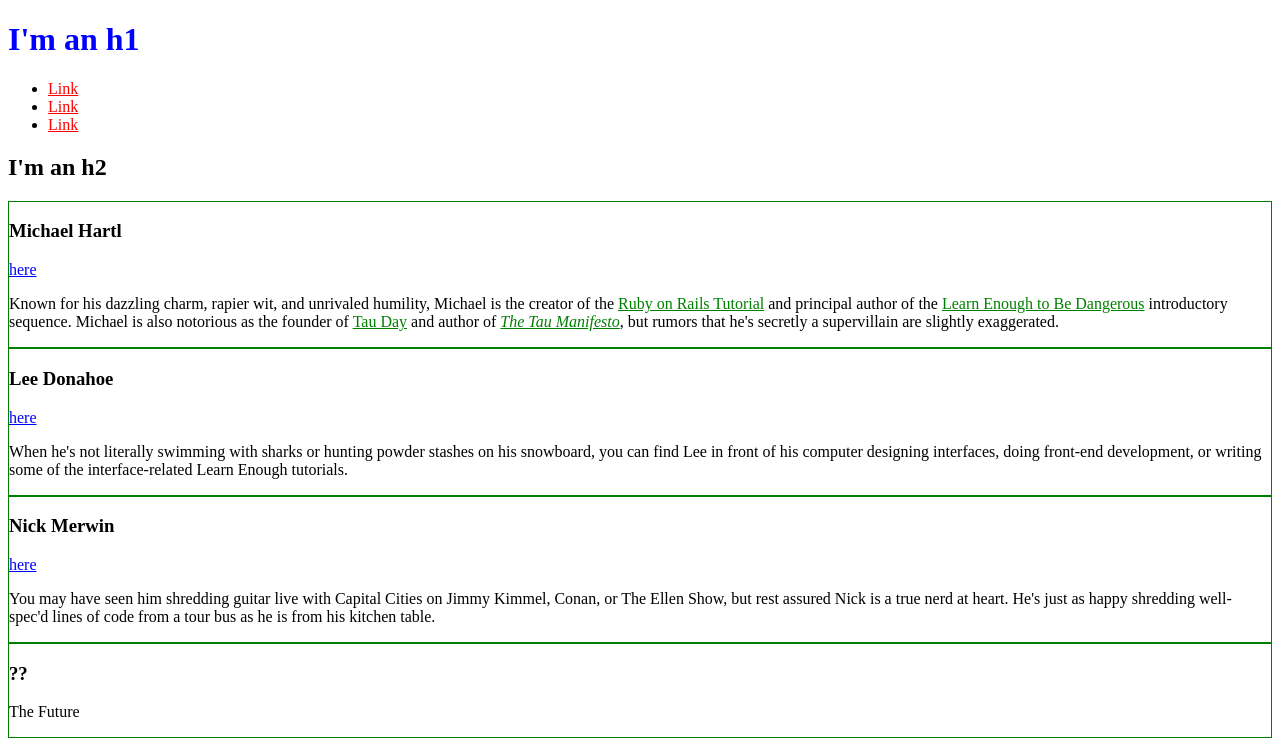
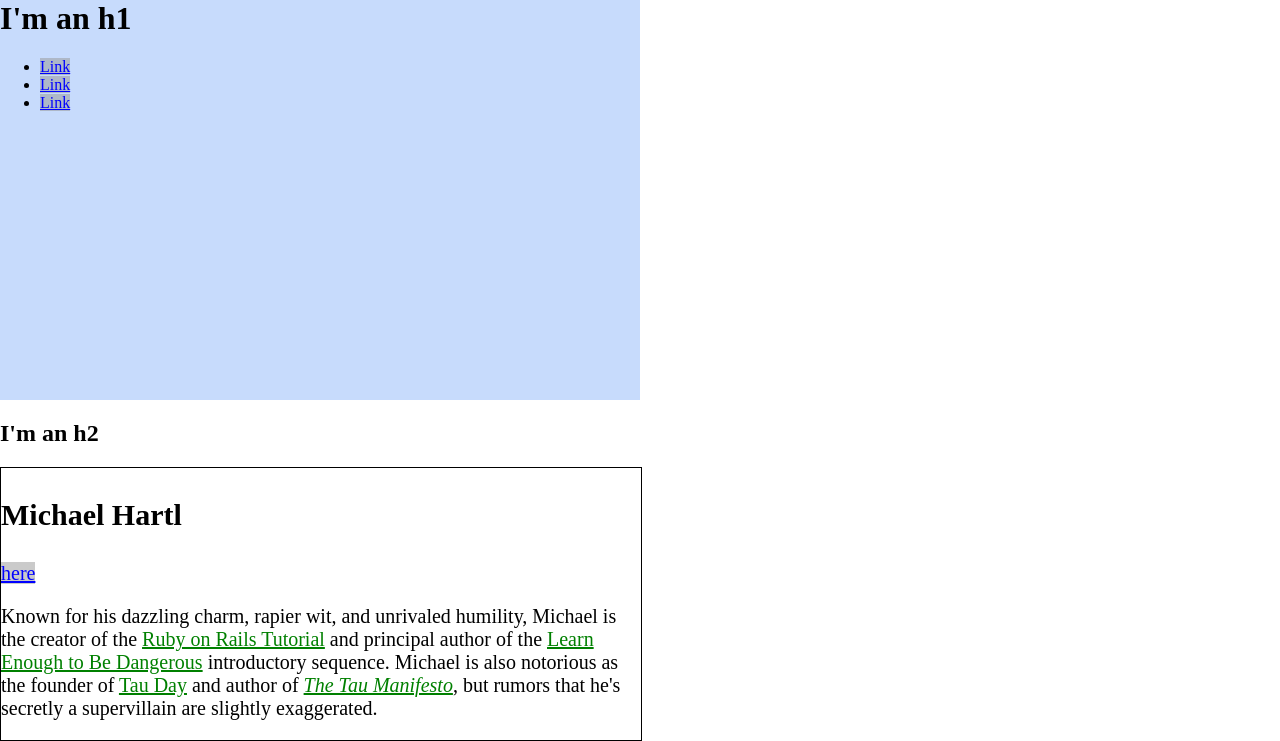
Before and after one commit to DinneK/DinneK.github.io, a plain HTML site: page index.html in a window 1280 px wide. Shown: the top 741 px of the page. Drawn offline with Linux system fonts and the light colour scheme.

Commit message:
Add font styling

```diff
--- a/index.html
+++ b/index.html
@@ -6,20 +6,44 @@
     <style>
       /* GLOBAL STYLES */
       a {
-        color: red;
+        color: #f00;
       }
-      div.bio-box {
-        border: 1px solid green;
+      html, body {
+        margin: 0;
+        padding: 0;
+      }
+      h1 {
+        font-size: 2em;
+        margin-top: 0;
+      }
+
+      /* HERO STYLES */
+      .full-hero {
+        background-color: #c7dbfc;
+        height: 50vh;
+        width: 50vw;
       }
 
       /* SOCIAL STYLES */
       .social-link {
+        background: rgba(150, 150, 150, 0.5);
         color: blue;
       }
 
       /* BIO STYLES */
+      .bio-wrapper {
+        font-size: 20px;
+      }
       .bio-box {
         border: 1px solid black;
+        font-size: 1em;
+        width: 50%;
+      }
+      .bio-box h3 {
+        font-size: 1.5em;
+      }
+      .bio-copy {
+        font-size: 1em;
       }
       .bio-copy a {
         color: green;
@@ -27,22 +51,27 @@
     </style>
   </head>
   <body>
-    <h1 class="social-link">I'm an h1</h1>
+   <div class="full-hero hero-home">
+    <h1>I'm an h1</h1>
     <ul>
     <li>
-        <a href="https://example.com/">Link</a>
+        <a href="https://example.com/" class="social-link">Link</a>
       </li>
       <li>
-        <a href="https://example.com/">Link</a>
+        <a href="https://example.com/" class="social-link">Link</a>
       </li>
       <li>
-        <a href="https://example.com/">Link</a>
+        <a href="https://example.com/" class="social-link">Link</a>
       </li>
     </ul>
+   </div>
     <h2>I'm an h2</h2>
+    <div class="bio-wrapper">
       <div class="bio-box">
         <h3>Michael Hartl</h3>
-      <a href="https://twitter.com/mhartl" class="social-link">here</a>
+        <a href="https://twitter.com/mhartl" class="social-link">
+          here
+        </a>
         <div class="bio-copy">
           <p>
             Known for his dazzling charm, rapier wit, and unrivaled humility,
@@ -61,19 +90,23 @@
       </div>
       <div class="bio-box">
         <h3>Lee Donahoe</h3>
-      <a href="https://twitter.com/leedonahoe" class="social-link">here</a>
+        <a href="https://twitter.com/leedonahoe" class="social-link">
+          here
+        </a>
         <div class="bio-copy">
           <p>
             When he's not literally swimming with sharks or hunting powder stashes on
             his snowboard, you can find Lee in front of his computer designing
-        interfaces, doing front-end development, or writing some of the
-        interface-related Learn Enough tutorials.
+            interfaces, doing front-end development, or writing some of the interface
+            -related Learn Enough tutorials.
           </p>
         </div>
       </div>
       <div class="bio-box">
         <h3>Nick Merwin</h3>
-      <a href="https://twitter.com/nickmerwin" class="social-link">here</a>
+        <a href="https://twitter.com/nickmerwin" class="social-link">
+          here
+        </a>
         <div class="bio-copy">
           <p>
             You may have seen him shredding guitar live with Capital Cities on Jimmy
@@ -85,9 +118,12 @@
       </div>
       <div class="bio-box">
         <h3>??</h3>
+        <div class="bio-copy">
           <p>
             The Future
           </p>
         </div>
+      </div>
+    </div>
   </body>
 </html>
```
Lines whose indentation alone changed are shown as unchanged.
